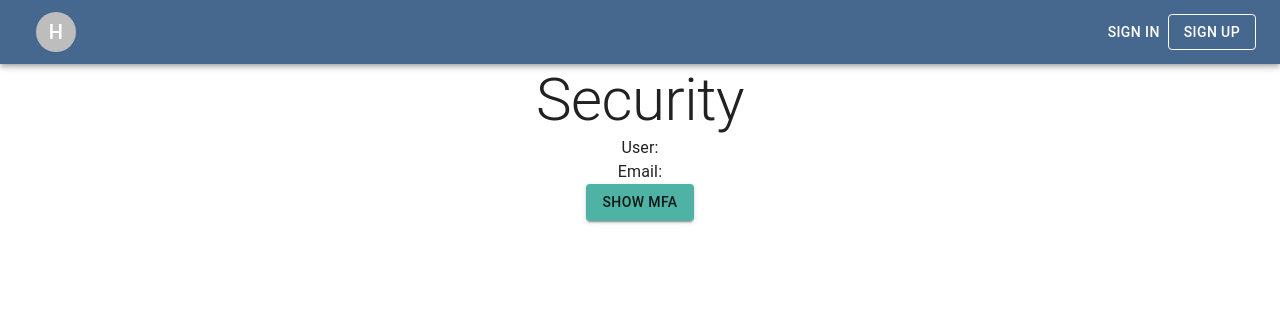
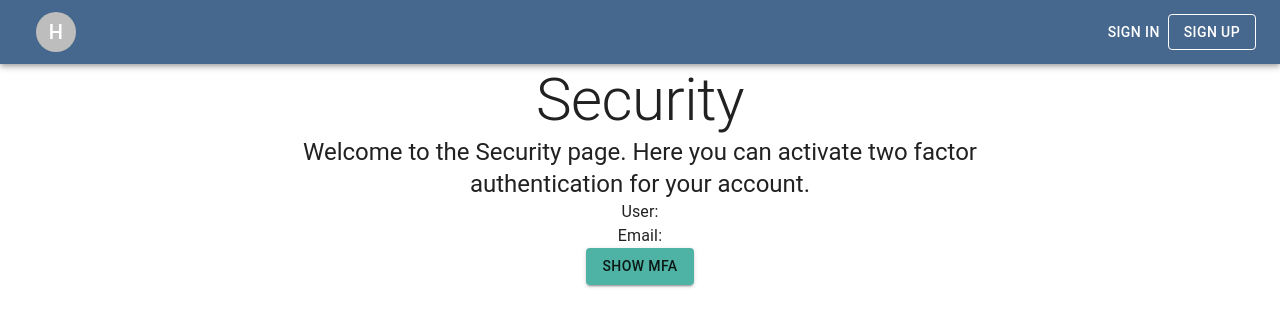
Before and after one commit to edalholt/TDT4237-trustedSitters-Vulnerable-Application, a React (Create React App) app in the folder frontend/: page /security in a window 1280 px wide. Shown: the top 326 px of the page. Built offline with nearby package versions, Linux system fonts and the light colour scheme.

Commit message:
Add description for security page

```diff
--- a/frontend/src/components/Security.jsx
+++ b/frontend/src/components/Security.jsx
@@ -41,6 +41,9 @@ const Security = ({ user }) => {
       <Typography sx={{ textAlign: "center" }} variant='h2'>
         Security
       </Typography>
+      <Typography variant='h5'>
+          Welcome to the Security page. Here you can activate two factor authentication for your account.
+        </Typography>
       <Typography>User: {user?.username}</Typography>
       <Typography>Email: {user?.email}</Typography>
       {!verified && !mfa_token ? (
```
